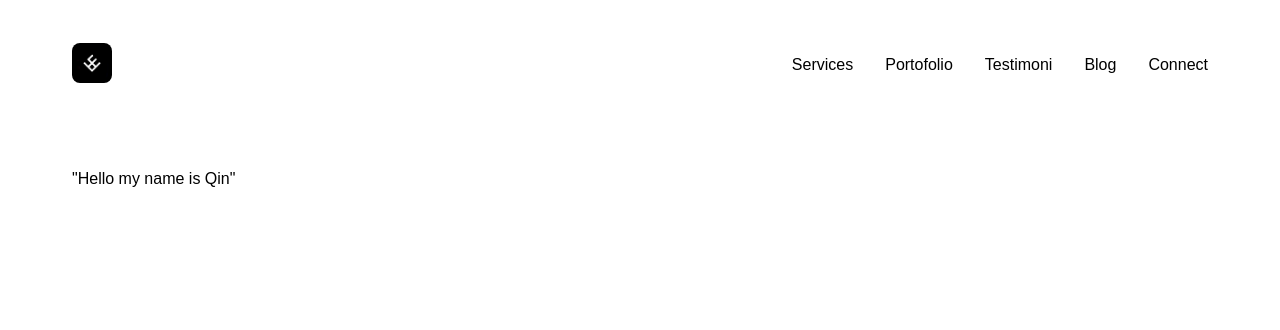
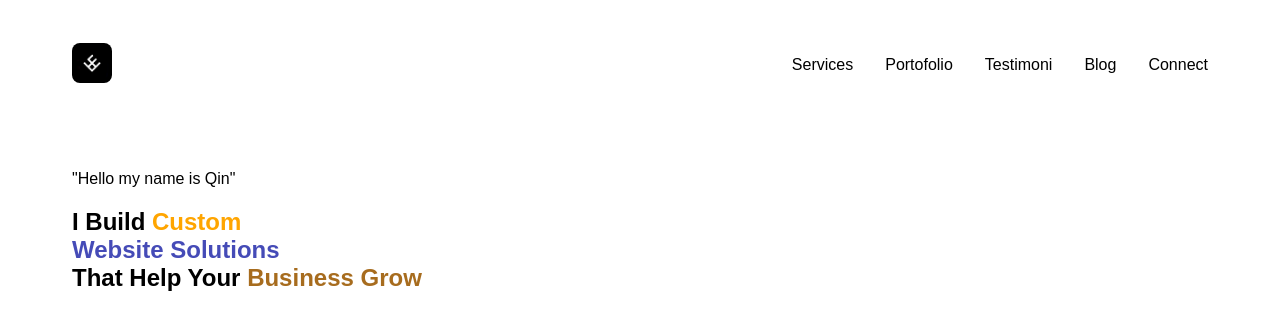
Before and after one commit to Haksya/Webdev, a plain HTML site: page index.html in a window 1280 px wide. Drawn offline with Linux system fonts and the light colour scheme.

Commit message:
color change2

```diff
--- a/index.html
+++ b/index.html
@@ -31,11 +31,13 @@
         <section class="person">
             <div class="text-content">
                 <p class="title">"Hello my name is Qin"</p>
+                <h1>
+                    I Build <span style="color: orange;">Custom</span><br/>
+                    <span style="color: rgb(69, 75, 183);"">Website Solutions</span><br/>
+                    That Help Your <span style="color: rgb(167, 108, 30);">Business Grow</span>
+                </h1>
             </div>
         </section>
-
-
-
     </main>
 
 
```
